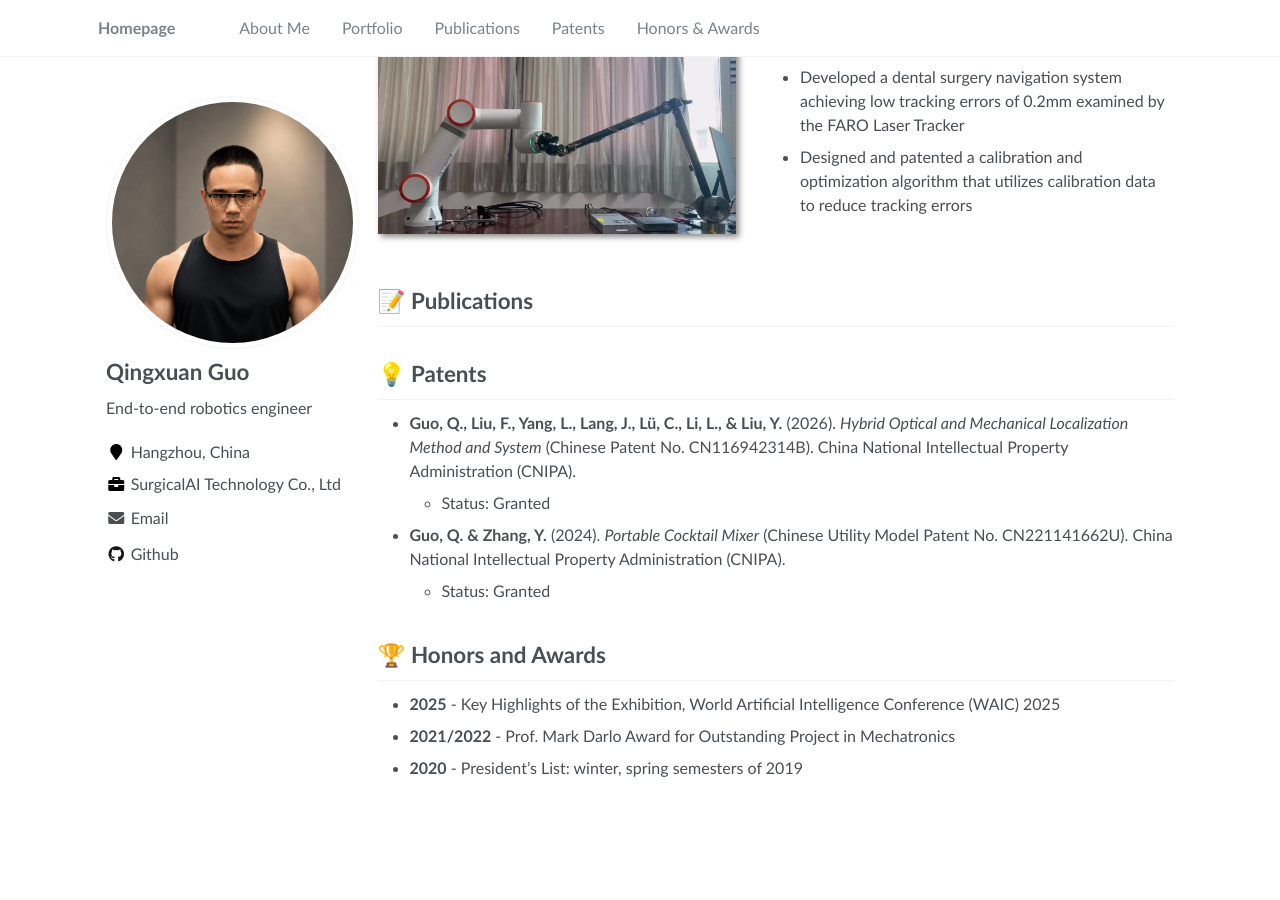
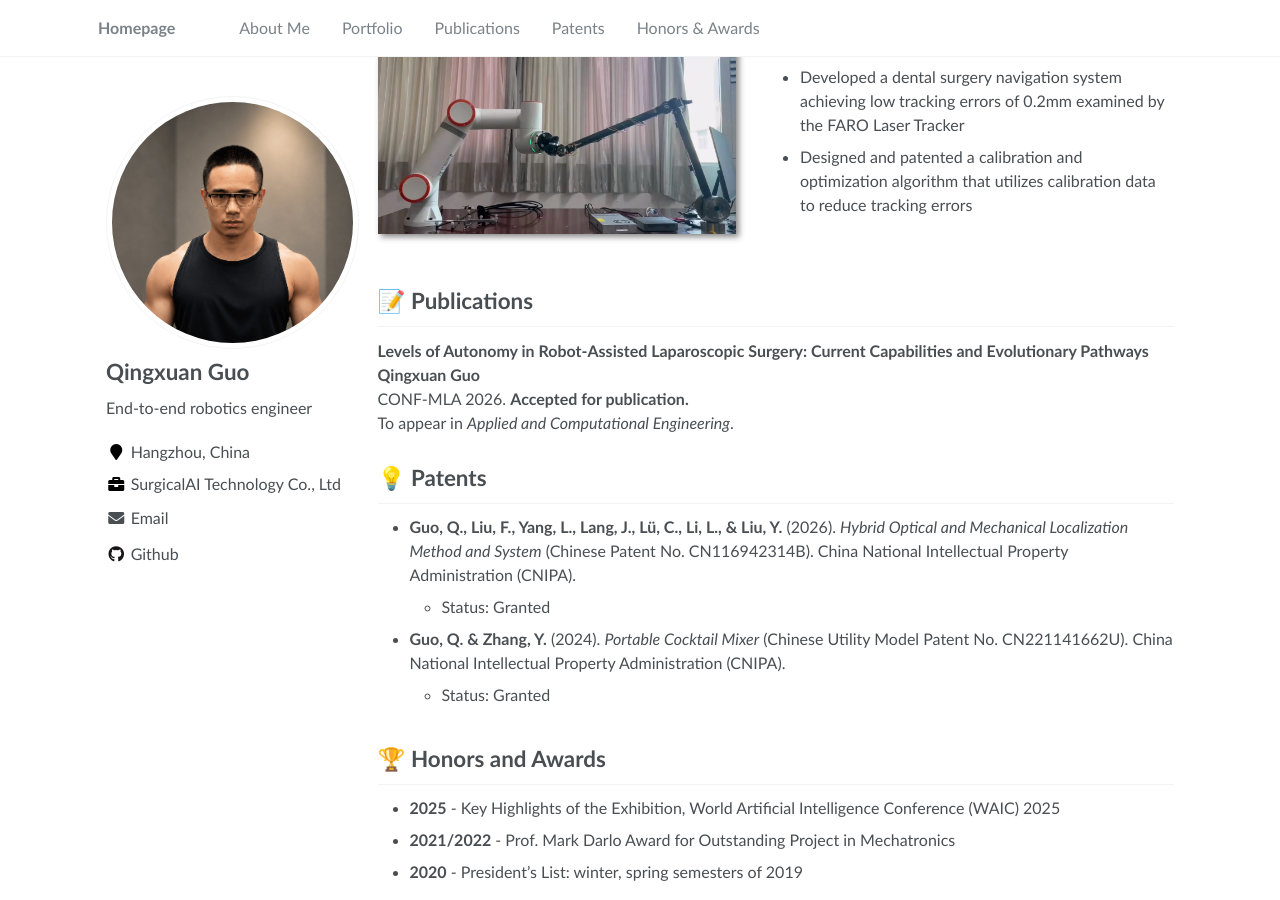
Before and after one commit to qingxuanguo/qingxuanguo-homepage.github.io, a Jekyll site: the page built from _pages/homepage.md, in a window 1280 px wide and 900 px high, scrolled down 2552 px. Built offline with Jekyll 4.4.1, drawn with Linux system fonts in a browser that asks for light colours; before the commit the page ends 3348 px from its top, so only the background shows below that.

Commit message:
Add accepted CONF-MLA 2026 publication

```diff
--- a/_pages/homepage.md
+++ b/_pages/homepage.md
@@ -147,7 +147,12 @@ Designed and built a parallel manipulator for precision positioning, derived inv
 <span class='anchor' id='-publications'></span>
 # 📝 Publications
 
-<!-- Academic publication format template (currently no publications)
+**Levels of Autonomy in Robot-Assisted Laparoscopic Surgery: Current Capabilities and Evolutionary Pathways**
+**Qingxuan Guo**
+CONF-MLA 2026. **Accepted for publication.**
+To appear in *Applied and Computational Engineering*.
+
+<!-- Academic publication format template
 
 ## Journal Papers
 
```
